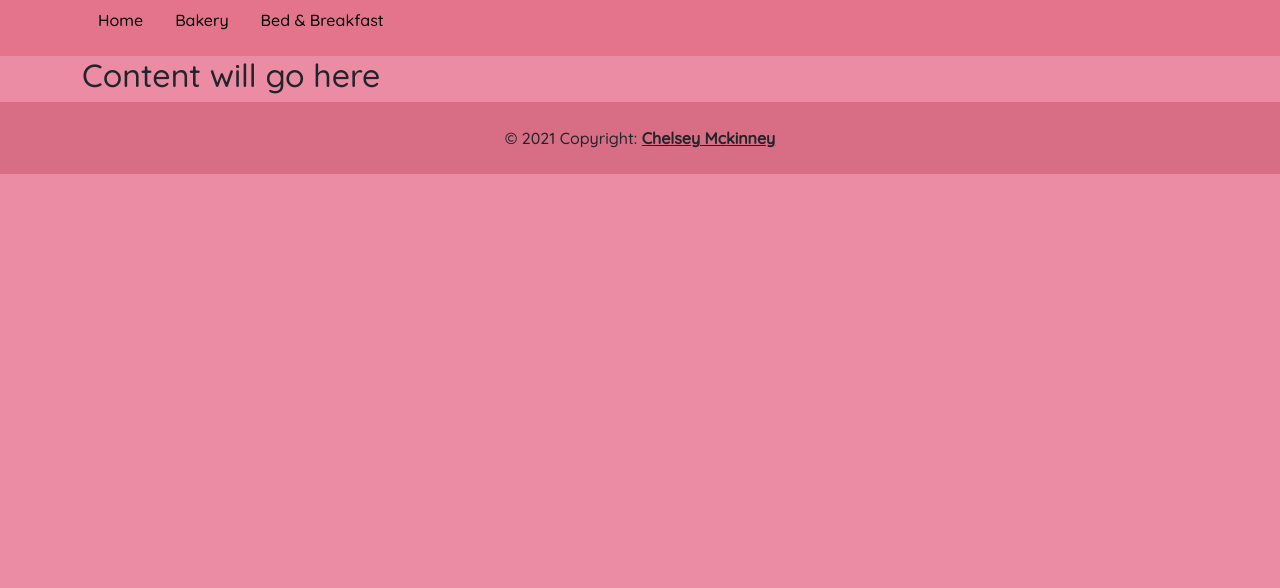
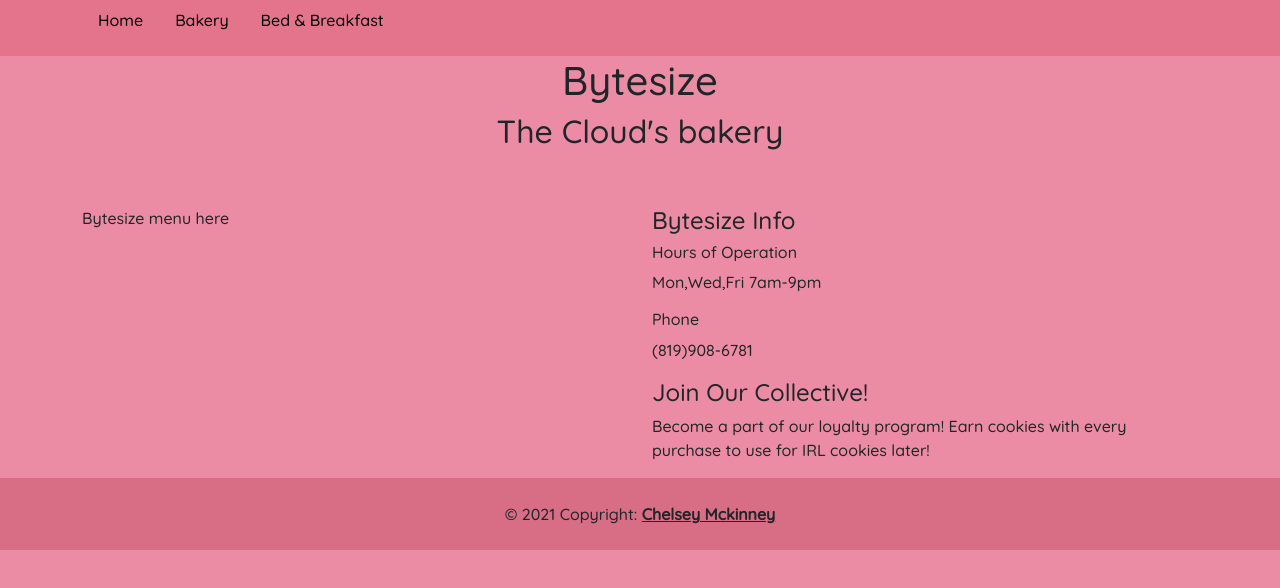
Before and after one commit to camckin10/the-cloud, a plain HTML site: page bakery.html in a window 1280 px wide. Drawn offline with nearby package versions, Linux system fonts and the light colour scheme.

Commit message:
adding filler content on bakery page

```diff
--- a/bakery.html
+++ b/bakery.html
@@ -33,12 +33,43 @@
         </div>
     </div>
 
-
+    <!--CHELSEY NOTES 5/23/21:
+    1 row of main content. 2 cols.
+    One half is menu info,
+    2nd half is bakery info  -->
 
     <div class="container">
         <div class="row">
             <div class="col">
-                <h2>Content will go here</h2>
+                <div class="bakery-title">
+                    <h1>Bytesize</h1>
+                    <h2>The Cloud's bakery</h2>
+                </div>
+            </div>
+        </div>
+    </div>
+
+    <br>
+    <br>
+
+    <div class="container">
+        <div class="row">
+            <div class="col">
+               <p>Bytesize menu here</p>
+            </div>
+
+            <div class="col">
+                <h4>Bytesize Info</h4>
+                <h6>Hours of Operation</h6>
+                <p>Mon,Wed,Fri 7am-9pm</p>
+                <h6>Phone</h6>
+                <p>(819)908-6781</p>
+
+
+                <h4>Join Our Collective!</h4>
+                <p>Become a part of our loyalty program!
+                  Earn cookies with every purchase to use for IRL cookies later!
+                </p>
             </div>
         </div>
     </div>
--- a/styles/styles.css
+++ b/styles/styles.css
@@ -34,6 +34,15 @@ body {
     color: white;
 }
 
+/*bakery page*/
+.bakery-title {
+    text-align: center;
+}
+
+
+
+
+
 /*footer*/
 
 footer {
```
Also changed, not shown: bedbreakfast.html (+1 -0 lines), index.html (+2 -4 lines).
